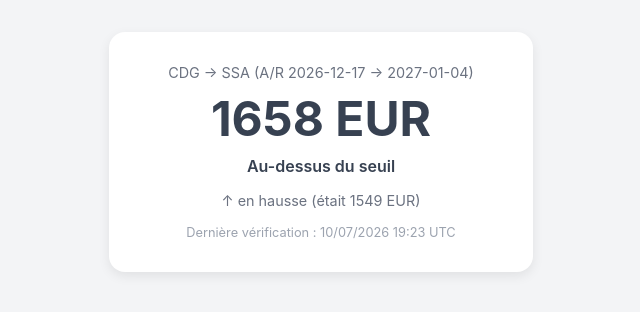
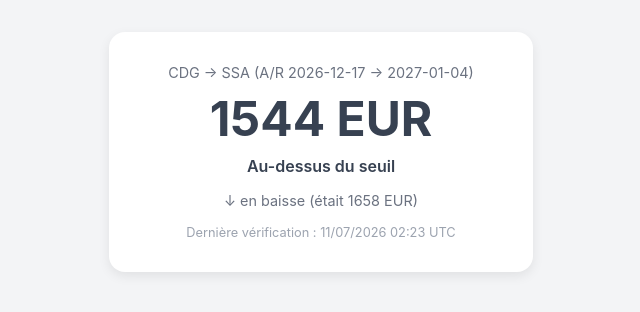
Before and after one commit to aaronfeyenpro/Flightbot, a plain HTML site: page docs/index.html in a window 1280 px wide. Shown: the full height of the page, 319-959 px from the left. Drawn offline with Linux system fonts and the light colour scheme.

Commit message:
Update price and status page [skip ci]

```diff
--- a/docs/index.html
+++ b/docs/index.html
@@ -32,10 +32,10 @@
 <body>
   <div class="card">
     <div class="route">CDG → SSA (A/R 2026-12-17 → 2027-01-04)</div>
-    <div class="price">1658 EUR</div>
+    <div class="price">1544 EUR</div>
     <div class="status">Au-dessus du seuil</div>
-    <div class="trend">↑ en hausse (était 1549 EUR)</div>
-    <div class="updated">Dernière vérification : 10/07/2026 19:23 UTC</div>
+    <div class="trend">↓ en baisse (était 1658 EUR)</div>
+    <div class="updated">Dernière vérification : 11/07/2026 02:23 UTC</div>
   </div>
 </body>
 </html>
--- a/state/last_price.json
+++ b/state/last_price.json
@@ -1 +1 @@
-{"price": 1658}
+{"price": 1544}
```
